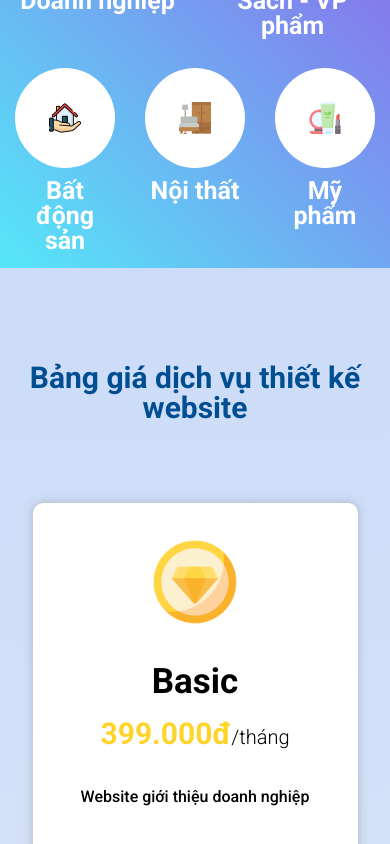
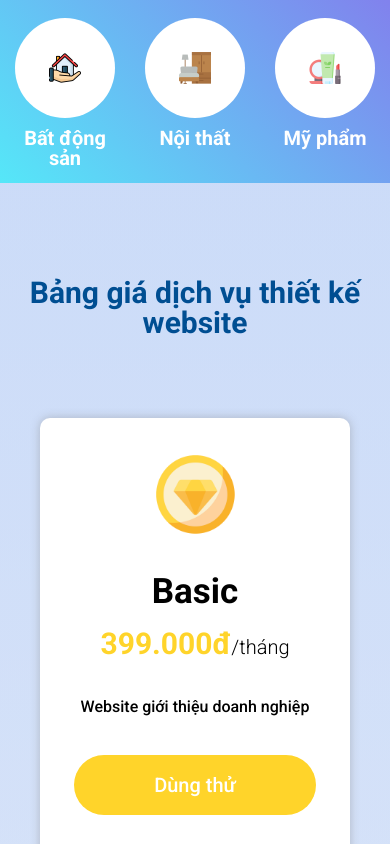
Before and after one commit to baotrongnh/design_web_project, a website: page index.html in a window 390 px wide. Shown: the part 4940-5784 px from the top of the page. Drawn offline with Linux system fonts and the light colour scheme.

Commit message:
Add files via upload

```diff
--- a/index.html
+++ b/index.html
@@ -479,7 +479,7 @@
 
                     <h1 class="title">Bảng giá dịch vụ thiết kế website</h1>
 
-                    <div class="row gx-5 price-card-block">
+                    <div class="row price-card-block">
                          <div class="col-lg-4 outside">
                               <div class="card-item">
                                    <img src="./assets/img/basic.png" alt="">
--- a/sass/page/home-style.scss
+++ b/sass/page/home-style.scss
@@ -1,3 +1,4 @@
+
 .home {
 
      .header {
@@ -180,6 +181,7 @@
      }
 
      .main {
+
           background-image: $bg-light-home;
           // height: 750px;
           width: 100%;
@@ -971,9 +973,23 @@
 
                .carrer-block {
 
+                    .title {
+                         font-size: 4rem;
+                    }
+
+                    .sub-title {
+                         margin-bottom: 10px;
+                    }
+
                     .item {
                          padding: 15px;
+
+                         .item-title {
+                              font-size: 2rem;
+                         }
                     }
+
+
                }
 
                .price-block {
@@ -987,6 +1003,7 @@
 
                          .outside {
                               padding: 20px 40px;
+                              // margin: 10px;
                          }
                     }
                }
```
Also changed, not shown: assets/css/app.css, 1 other file.
